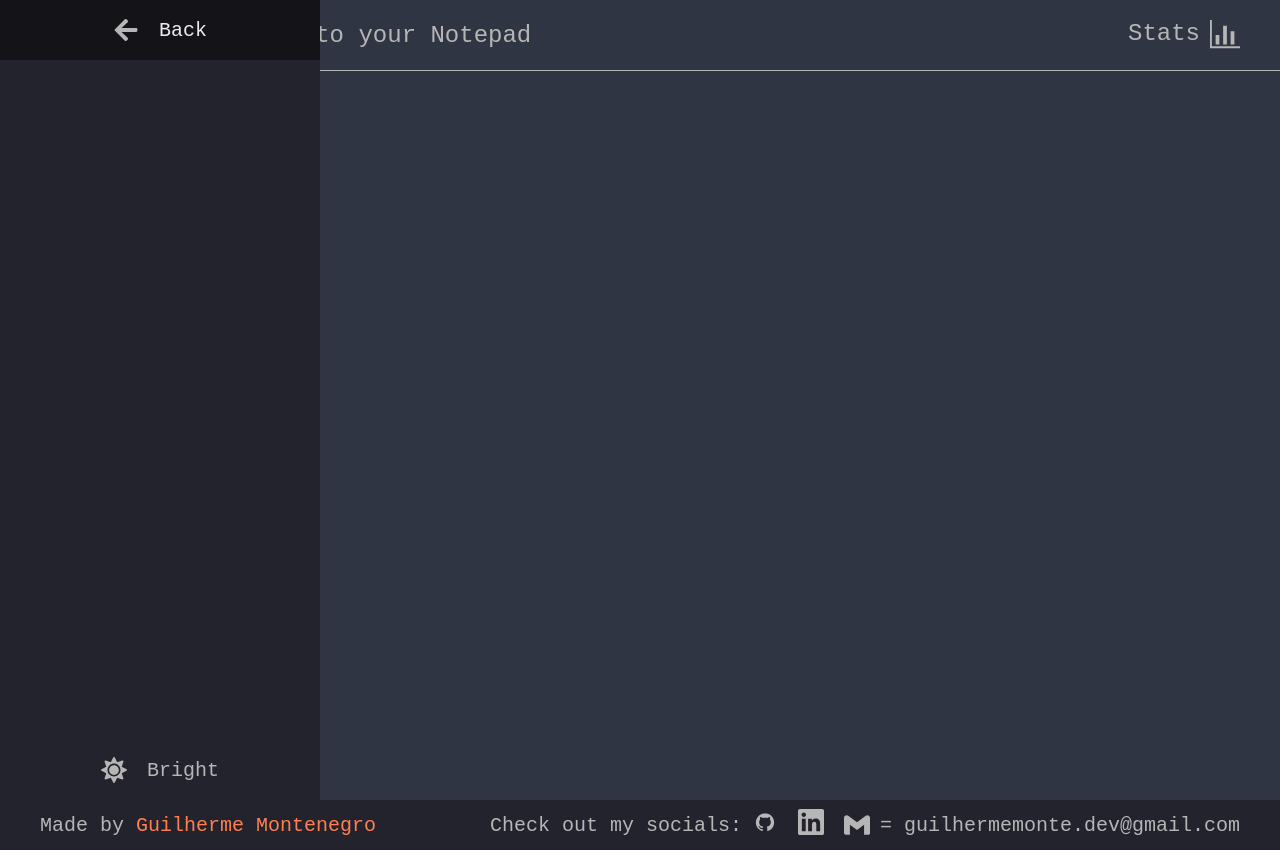
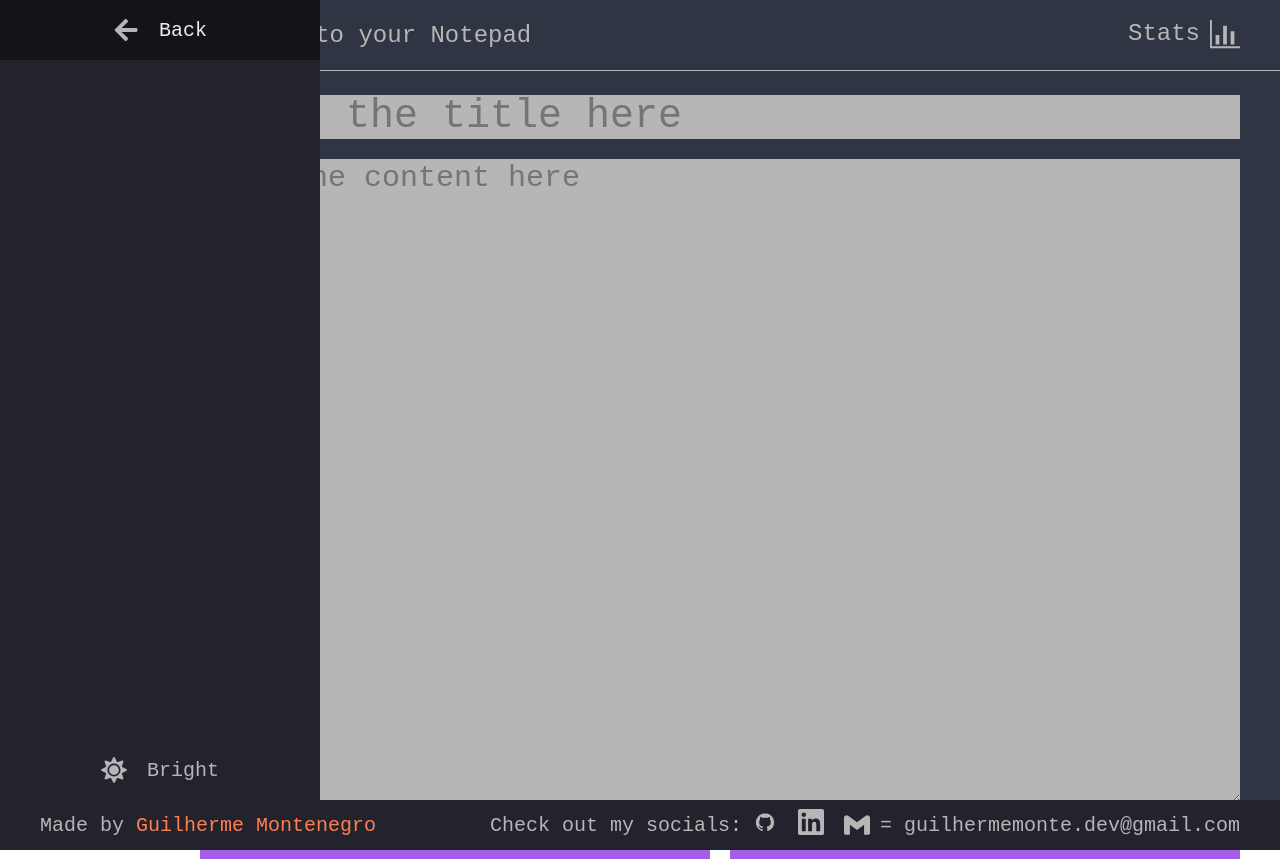
Before and after one commit to Guilherme-Monte/Notebook, a React (Create React App) app in the folder frontend/: page / in a window 1280 px wide. Both pictures are taken after a click on the element "New note". Built offline with nearby package versions, Linux system fonts and the light colour scheme; no server answers.

Commit message:
Correcting some minor mistakes with the toggleInputs funcion

```diff
--- a/frontend/src/App.js
+++ b/frontend/src/App.js
@@ -8,7 +8,7 @@ import { SidebarButtonContext } from './SidebarButtonContext';
 
 function App() {
   const toggleInputs = () => {
-    const forms = document.getElementsByTagName("h2");
+    const forms = document.getElementsByClassName("forms");
     forms[0].classList.toggle("d-none");
     forms[1].classList.toggle("d-none");
 
--- a/frontend/src/components/content/index.css
+++ b/frontend/src/components/content/index.css
@@ -5,7 +5,6 @@
   padding: 0 2rem;
 
   background-color: var(--bg-main);
-  z-index: -1;
 }
 
 .btn-container {
--- a/frontend/src/components/content/index.js
+++ b/frontend/src/components/content/index.js
@@ -78,6 +78,7 @@ const Content = () => {
 
         <div className="btn-container">
           <button className="btn-content" onClick={(e) => { createNote(note) }}>Create</button>
+          <button className="btn-content" onClick={(e) => { deleteNote(note) }}>Delete</button>
         </div>
       </section>
     )
@@ -184,8 +185,8 @@ const Content = () => {
         <button className="btn-content" onClick={previousNote}>Previous</button>
         <button className="btn-content" onClick={nextNote}>Next</button>
       </div>
-      <h2 id="noteInfo">{renderNoteInfo()}</h2>
-      <h2 id="createNote" className="d-none">{createNoteForm()}</h2>
+      <h2 className="forms" id="noteInfo">{renderNoteInfo()}</h2>
+      <h2 className="d-none forms" id="createNote">{createNoteForm()}</h2>
       <Toast content="Strange things happened 😕" />
     </div>
   )
--- a/frontend/src/components/menu/index.css
+++ b/frontend/src/components/menu/index.css
@@ -10,6 +10,8 @@
   align-items: center;
 
   font-size: 1.2rem;
+
+  z-index: 1;
 }
 
 .stats {
```
Also changed, not shown: 2 other files (tests, documents, lock files or other folders).
